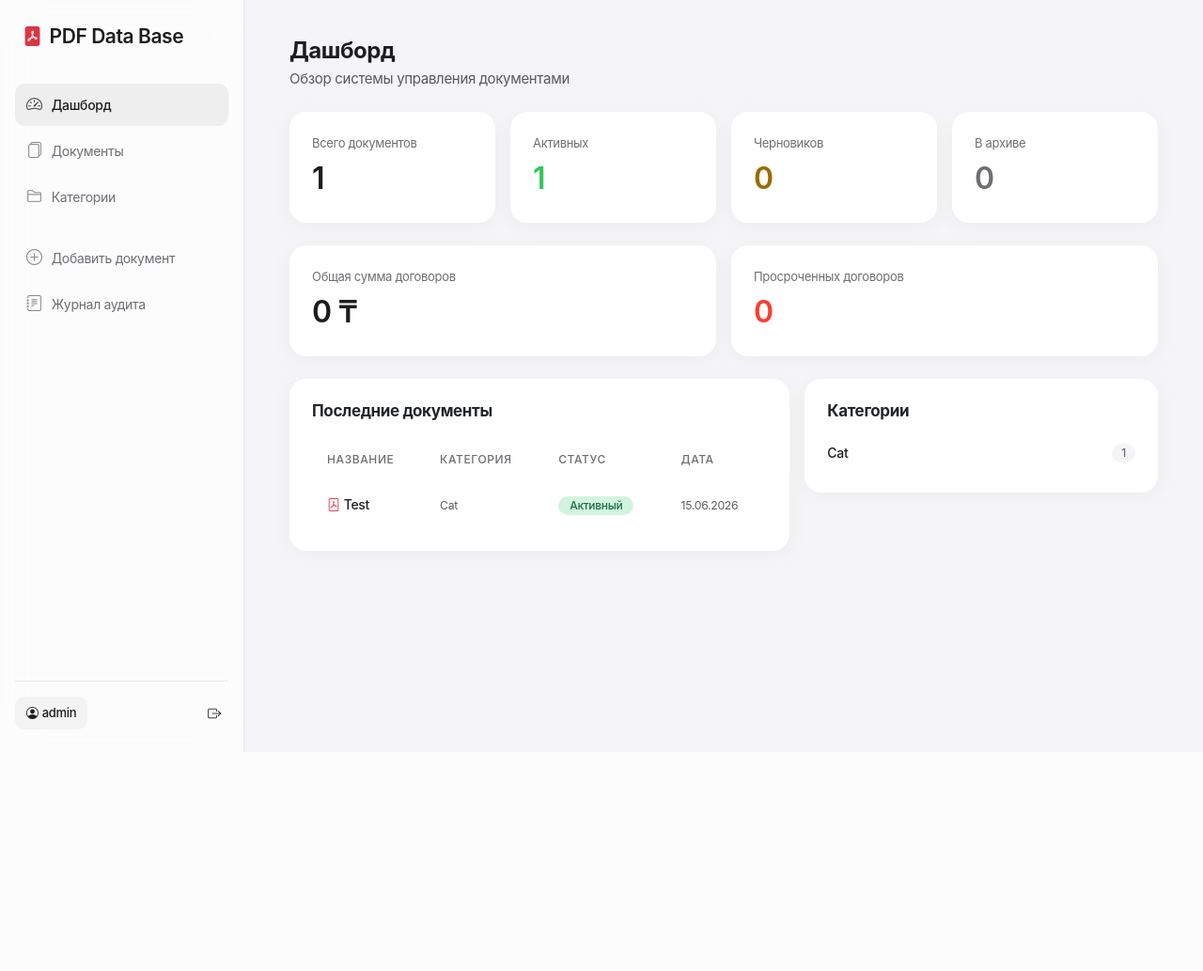
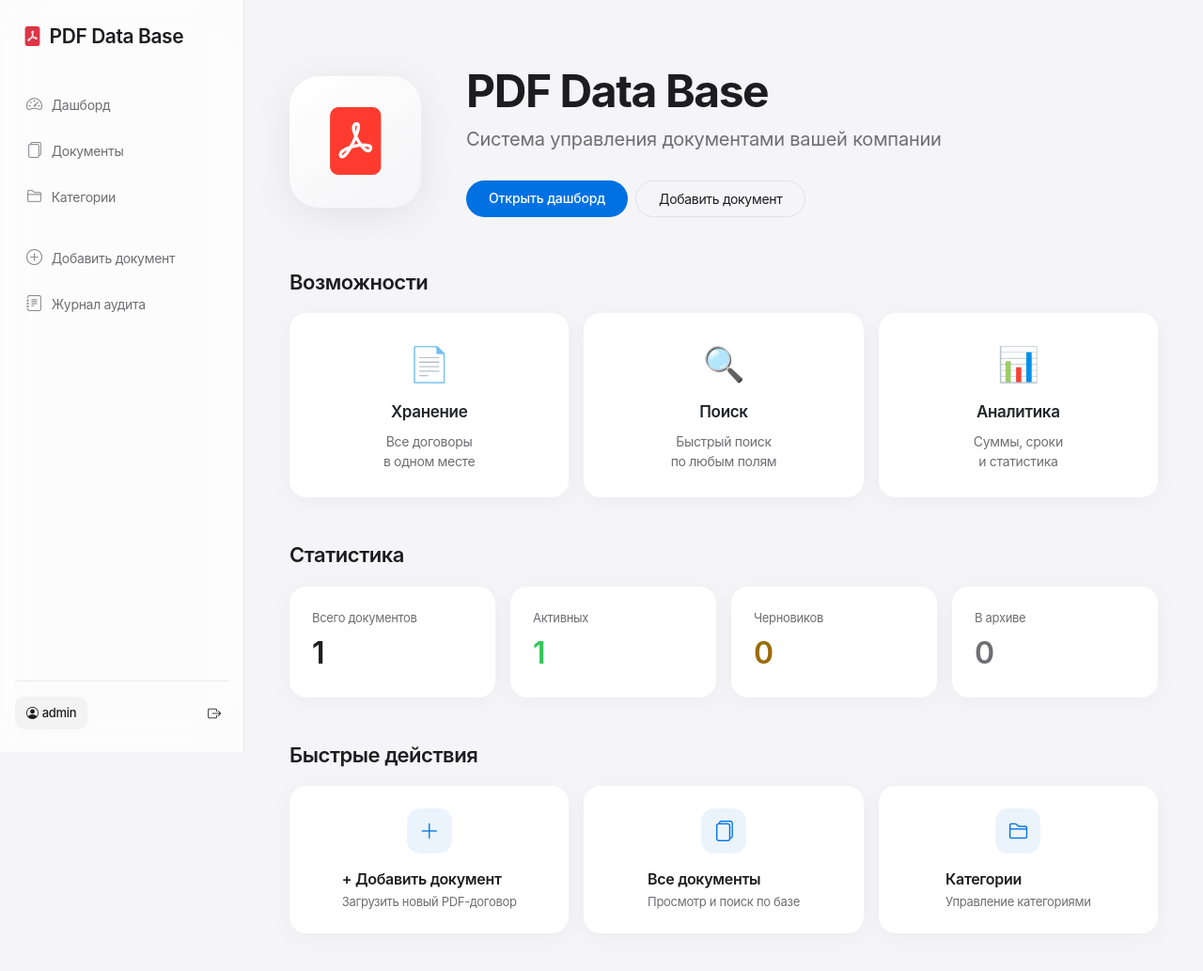
Before and after one commit to muratbolatbekov-svg/pdf_manager, a Django app: page / in a window 1280 px wide. Shown: the whole page at 94% size. Before the commit the page ends 800 px from the top, so only its background shows below. Run offline with Django 5.2, Linux system fonts and the light colour scheme; a user stored in the database is signed in; data comes from the database, SQL or seed files in the repository; data that the repository does not hold is empty; parts of the project's set-up code (start-up, migrations or seed data) failed here and were passed over.

Commit message:
Add public home page and move dashboard to /dashboard/.
Clicking the sidebar brand opens the landing page with hero, features, stats, and quick actions for authenticated users.

Co-authored-by: Cursor <cursoragent@cursor.com>

```diff
--- a/documents/urls.py
+++ b/documents/urls.py
@@ -3,7 +3,8 @@ from django.contrib.auth import views as auth_views
 from . import views
 
 urlpatterns = [
-    path('', views.dashboard, name='dashboard'),
+    path('', views.home, name='home'),
+    path('dashboard/', views.dashboard, name='dashboard'),
     path('documents/', views.document_list, name='document_list'),
     path('documents/export/', views.document_export, name='document_export'),
     path('documents/create/', views.document_create, name='document_create'),
--- a/documents/views.py
+++ b/documents/views.py
@@ -57,6 +57,23 @@ def _documents_queryset(request):
     return documents.order_by(order), query, selected_category, status, sort
 
 
+def _document_stats():
+    return {
+        'total_docs': Document.objects.count(),
+        'active_docs': Document.objects.filter(status='active').count(),
+        'archived_docs': Document.objects.filter(status='archived').count(),
+        'draft_docs': Document.objects.filter(status='draft').count(),
+    }
+
+
+def home(request):
+    context = {}
+    if request.user.is_authenticated:
+        context.update(_document_stats())
+        context['user_role'] = get_user_role(request.user)
+    return render(request, 'documents/home.html', context)
+
+
 @login_required
 def dashboard(request):
     today = timezone.localdate()
@@ -72,10 +89,7 @@ def dashboard(request):
         .order_by('-total_amount')[:5]
     )
     context = {
-        'total_docs': Document.objects.count(),
-        'active_docs': Document.objects.filter(status='active').count(),
-        'archived_docs': Document.objects.filter(status='archived').count(),
-        'draft_docs': Document.objects.filter(status='draft').count(),
+        **_document_stats(),
         'total_amount': Document.objects.aggregate(total=Sum('amount'))['total'] or Decimal('0'),
         'categories': Category.objects.annotate(doc_count=Count('document')),
         'recent_docs': Document.objects.select_related('category').prefetch_related('tags')[:5],
--- a/templates/base.html
+++ b/templates/base.html
@@ -69,6 +69,12 @@
     color: var(--apple-text);
     margin-bottom: 32px;
     padding: 0 8px;
+    display: block;
+    transition: opacity 0.2s ease;
+  }
+  .sidebar .brand:hover {
+    color: var(--apple-text);
+    opacity: 0.75;
   }
   .sidebar .nav-link {
     color: var(--apple-muted);
@@ -212,7 +218,8 @@
 <button class="sidebar-toggle" id="sidebarToggle" aria-label="Меню"><i class="bi bi-list fs-5"></i></button>
 <div class="sidebar-overlay" id="sidebarOverlay"></div>
 <div class="sidebar" id="sidebar">
-  <div class="brand"><i class="bi bi-file-pdf-fill text-danger me-2"></i>PDF Data Base</div>
+  <a href="{% url 'home' %}" class="brand text-decoration-none {% if request.resolver_match.url_name == 'home' %}active{% endif %}"><i class="bi bi-file-pdf-fill text-danger me-2"></i>PDF Data Base</a>
+  {% if user.is_authenticated %}
   <ul class="nav flex-column flex-grow-1">
     <li class="nav-item"><a class="nav-link {% if request.resolver_match.url_name == 'dashboard' %}active{% endif %}" href="{% url 'dashboard' %}"><i class="bi bi-speedometer2"></i>Дашборд</a></li>
     <li class="nav-item"><a class="nav-link {% if 'document' in request.resolver_match.url_name %}active{% endif %}" href="{% url 'document_list' %}"><i class="bi bi-files"></i>Документы</a></li>
@@ -230,6 +237,12 @@
       <a href="{% url 'logout' %}" class="btn btn-sm btn-outline-secondary border-0" title="Выйти"><i class="bi bi-box-arrow-right"></i></a>
     </div>
   </div>
+  {% else %}
+  <div class="flex-grow-1"></div>
+  <div class="mt-auto pt-3 border-top" style="border-color: var(--apple-border) !important;">
+    <a href="{% url 'login' %}" class="btn btn-primary w-100">Войти</a>
+  </div>
+  {% endif %}
 </div>
 <main>
   {% if messages %}{% for msg in messages %}<div class="alert alert-success alert-dismissible fade show"><i class="bi bi-check-circle me-2"></i>{{ msg }}<button type="button" class="btn-close" data-bs-dismiss="alert"></button></div>{% endfor %}{% endif %}
--- /dev/null
+++ b/templates/documents/home.html
@@ -0,0 +1,223 @@
+{% extends 'base.html' %}
+{% block title %}PDF Data Base — Система управления документами{% endblock %}
+
+{% block content %}
+<style>
+  .home-hero {
+    display: flex;
+    align-items: center;
+    gap: 48px;
+    padding: 32px 0 56px;
+  }
+  .home-hero-logo {
+    flex-shrink: 0;
+    width: 140px;
+    height: 140px;
+    border-radius: 32px;
+    background: linear-gradient(145deg, #fff 0%, #f5f5f7 100%);
+    box-shadow: 0 8px 40px rgba(0,0,0,0.08);
+    display: flex;
+    align-items: center;
+    justify-content: center;
+  }
+  .home-hero-logo i { font-size: 72px; color: #ff3b30; }
+  .home-hero-title {
+    font-size: 48px;
+    font-weight: 700;
+    letter-spacing: -0.03em;
+    line-height: 1.05;
+    margin-bottom: 12px;
+  }
+  .home-hero-subtitle {
+    font-size: 20px;
+    color: var(--apple-muted);
+    font-weight: 400;
+    letter-spacing: -0.01em;
+    margin-bottom: 28px;
+    max-width: 520px;
+  }
+  .home-section-title {
+    font-size: 22px;
+    font-weight: 600;
+    letter-spacing: -0.021em;
+    margin-bottom: 20px;
+  }
+  .feature-card {
+    padding: 28px 24px;
+    height: 100%;
+    text-align: center;
+    transition: transform 0.2s ease, box-shadow 0.2s ease;
+  }
+  .feature-card:hover {
+    transform: translateY(-2px);
+    box-shadow: 0 8px 32px rgba(0,0,0,0.08);
+  }
+  .feature-icon { font-size: 36px; margin-bottom: 12px; }
+  .feature-title {
+    font-size: 17px;
+    font-weight: 600;
+    margin-bottom: 8px;
+  }
+  .feature-desc {
+    font-size: 14px;
+    color: var(--apple-muted);
+    margin: 0;
+    line-height: 1.5;
+  }
+  .action-card {
+    display: flex;
+    align-items: center;
+    gap: 16px;
+    padding: 24px;
+    text-decoration: none;
+    color: var(--apple-text);
+    transition: transform 0.2s ease, box-shadow 0.2s ease;
+    height: 100%;
+  }
+  .action-card:hover {
+    transform: translateY(-2px);
+    box-shadow: 0 8px 32px rgba(0,0,0,0.08);
+    color: var(--apple-text);
+  }
+  .action-card-icon {
+    width: 48px;
+    height: 48px;
+    border-radius: 14px;
+    background: rgba(0,113,227,0.08);
+    display: flex;
+    align-items: center;
+    justify-content: center;
+    flex-shrink: 0;
+  }
+  .action-card-icon i { font-size: 22px; color: var(--apple-blue); }
+  .action-card-title { font-size: 16px; font-weight: 600; margin: 0; }
+  .action-card-desc { font-size: 13px; color: var(--apple-muted); margin: 2px 0 0; }
+  @media (max-width: 768px) {
+    .home-hero {
+      flex-direction: column;
+      text-align: center;
+      gap: 24px;
+      padding: 16px 0 40px;
+    }
+    .home-hero-logo { width: 100px; height: 100px; border-radius: 24px; }
+    .home-hero-logo i { font-size: 52px; }
+    .home-hero-title { font-size: 32px; }
+    .home-hero-subtitle { font-size: 17px; margin-left: auto; margin-right: auto; }
+    .home-hero-actions { justify-content: center; }
+  }
+</style>
+
+<section class="home-hero">
+  <div class="home-hero-logo">
+    <i class="bi bi-file-pdf-fill"></i>
+  </div>
+  <div>
+    <h1 class="home-hero-title">PDF Data Base</h1>
+    <p class="home-hero-subtitle">Система управления документами вашей компании</p>
+    <div class="d-flex flex-wrap gap-2 home-hero-actions">
+      {% if user.is_authenticated %}
+      <a href="{% url 'dashboard' %}" class="btn btn-primary btn-lg px-4">Открыть дашборд</a>
+      {% if user_role != 'viewer' %}
+      <a href="{% url 'document_create' %}" class="btn btn-outline-secondary btn-lg px-4">Добавить документ</a>
+      {% endif %}
+      {% else %}
+      <a href="{% url 'login' %}" class="btn btn-primary btn-lg px-4">Войти</a>
+      {% endif %}
+    </div>
+  </div>
+</section>
+
+<section class="mb-5">
+  <h2 class="home-section-title">Возможности</h2>
+  <div class="row g-3">
+    <div class="col-md-4">
+      <div class="card feature-card">
+        <div class="feature-icon">📄</div>
+        <div class="feature-title">Хранение</div>
+        <p class="feature-desc">Все договоры<br>в одном месте</p>
+      </div>
+    </div>
+    <div class="col-md-4">
+      <div class="card feature-card">
+        <div class="feature-icon">🔍</div>
+        <div class="feature-title">Поиск</div>
+        <p class="feature-desc">Быстрый поиск<br>по любым полям</p>
+      </div>
+    </div>
+    <div class="col-md-4">
+      <div class="card feature-card">
+        <div class="feature-icon">📊</div>
+        <div class="feature-title">Аналитика</div>
+        <p class="feature-desc">Суммы, сроки<br>и статистика</p>
+      </div>
+    </div>
+  </div>
+</section>
+
+{% if user.is_authenticated %}
+<section class="mb-5">
+  <h2 class="home-section-title">Статистика</h2>
+  <div class="row g-3">
+    <div class="col-6 col-md-3">
+      <div class="card stat-card">
+        <div class="stat-label">Всего документов</div>
+        <div class="stat-value">{{ total_docs }}</div>
+      </div>
+    </div>
+    <div class="col-6 col-md-3">
+      <div class="card stat-card">
+        <div class="stat-label">Активных</div>
+        <div class="stat-value" style="color: #34c759;">{{ active_docs }}</div>
+      </div>
+    </div>
+    <div class="col-6 col-md-3">
+      <div class="card stat-card">
+        <div class="stat-label">Черновиков</div>
+        <div class="stat-value" style="color: #9a6b00;">{{ draft_docs }}</div>
+      </div>
+    </div>
+    <div class="col-6 col-md-3">
+      <div class="card stat-card">
+        <div class="stat-label">В архиве</div>
+        <div class="stat-value" style="color: var(--apple-muted);">{{ archived_docs }}</div>
+      </div>
+    </div>
+  </div>
+</section>
+
+<section>
+  <h2 class="home-section-title">Быстрые действия</h2>
+  <div class="row g-3">
+    {% if user_role != 'viewer' %}
+    <div class="col-md-4">
+      <a href="{% url 'document_create' %}" class="card action-card">
+        <div class="action-card-icon"><i class="bi bi-plus-lg"></i></div>
+        <div>
+          <p class="action-card-title">+ Добавить документ</p>
+          <p class="action-card-desc">Загрузить новый PDF-договор</p>
+        </div>
+      </a>
+    </div>
+    {% endif %}
+    <div class="col-md-4">
+      <a href="{% url 'document_list' %}" class="card action-card">
+        <div class="action-card-icon"><i class="bi bi-files"></i></div>
+        <div>
+          <p class="action-card-title">Все документы</p>
+          <p class="action-card-desc">Просмотр и поиск по базе</p>
+        </div>
+      </a>
+    </div>
+    <div class="col-md-4">
+      <a href="{% url 'category_list' %}" class="card action-card">
+        <div class="action-card-icon"><i class="bi bi-folder2"></i></div>
+        <div>
+          <p class="action-card-title">Категории</p>
+          <p class="action-card-desc">Управление категориями</p>
+        </div>
+      </a>
+    </div>
+  </div>
+</section>
+{% endif %}
+{% endblock %}
```
Also changed, not shown: documents/tests.py (+17 -0 lines).
